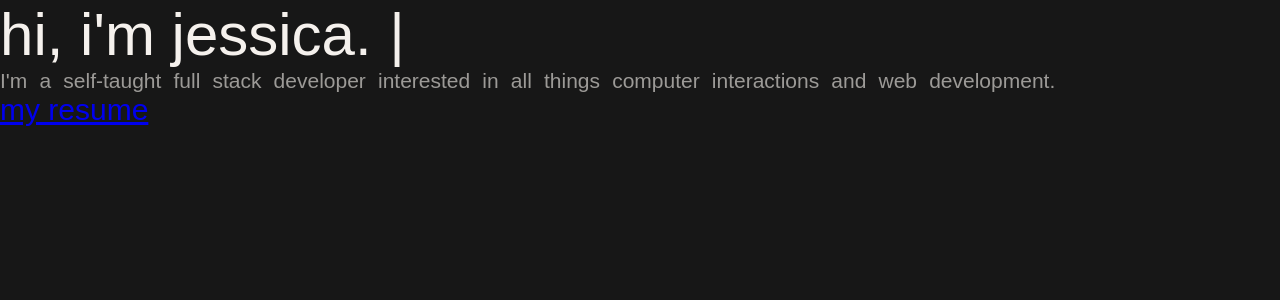
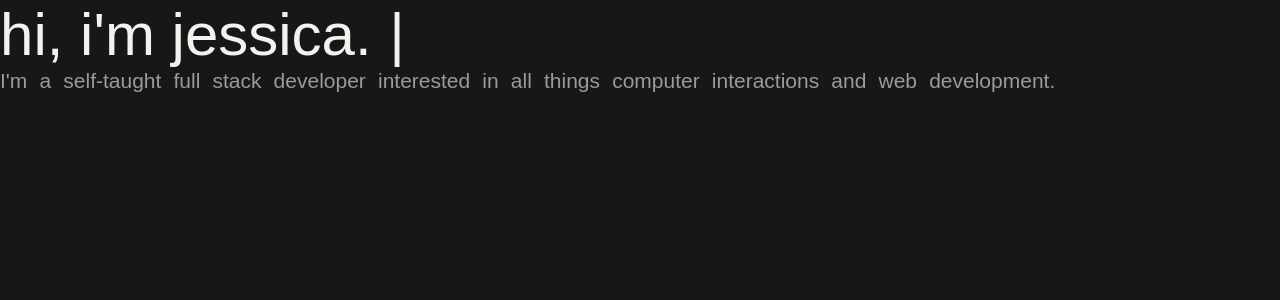
Before and after one commit to jsong73/jessica, a React (Create React App) app: page / in a window 1280 px wide. Shown: the top 300 px of the page. Built offline with nearby package versions, Linux system fonts and the light colour scheme; the HTML template or start-up script is replaced by a standard one; a web font is replaced by a local one.

Commit message:
header bio

```diff
--- a/src/components/Header.js
+++ b/src/components/Header.js
@@ -40,14 +40,6 @@ function Header() {
           <Typography variant="headerBio">I'm a self-taught full stack developer interested in all things computer interactions and web development.  </Typography>
         </div>
 
-        <Typography variant="resumeButton">
-        <a
-            href="https://docs.google.com/document/d/e/2PACX-1vT47jxle8HipsEax-PpypYSnQ_SjnVt6j8kN7Lo1dVXBppBMaD2ZKtrcSHcbSn8UQ/pub"
-            aria-label="resume"
-            target="_blank"
-            rel="noopener noreferrer"> my resume
-        </a>
-        </Typography>
 
     </ThemeProvider>
   );
```
